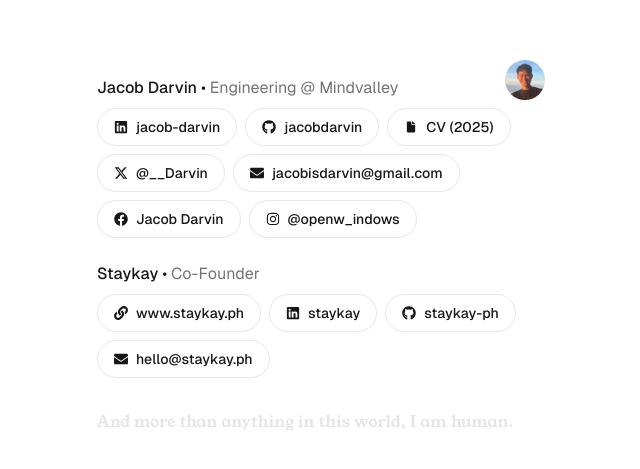
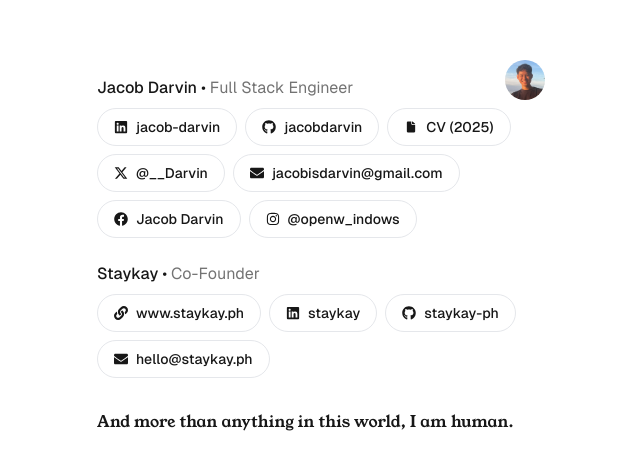
Before and after one commit to jacobdarvin/jacobdarvin-app, a Next.js app: page / in a window 1280 px wide. Shown: the part 153-622 px from the top of the page, without its empty margins (319-959 px from the left). Built offline with nearby package versions, Linux system fonts and the light colour scheme.

Commit message:
Update website

```diff
--- a/app/page.tsx
+++ b/app/page.tsx
@@ -17,7 +17,7 @@
           <div className="flex items-end justify-between">
             <div>
               <span className="font-medium">Jacob Darvin • </span>
-              <span className="text-neutral-500">Engineering @ Mindvalley</span>
+              <span className="text-neutral-500">Full Stack Engineer</span>
             </div>
             <Image
               src="/me.jpeg"
@@ -85,7 +85,7 @@
               handle="hello@staykay.ph"
             />
           </div>
-          <p className={`${youngSerif.className} mt-6 text-neutral-200`}>
+          <p className={`${youngSerif.className} mt-6`}>
             And more than anything in this world, I am human.
           </p>
         </Section>
--- a/package.json
+++ b/package.json
@@ -9,7 +9,7 @@
     "lint": "next lint"
   },
   "dependencies": {
-    "next": "^15.1.7",
+    "next": "^15.2.5",
     "react": "^19.0.0",
     "react-dom": "^19.0.0",
     "react-icons": "^5.3.0"
```
Also changed, not shown: 1 other file (tests, documents, lock files or other folders).
